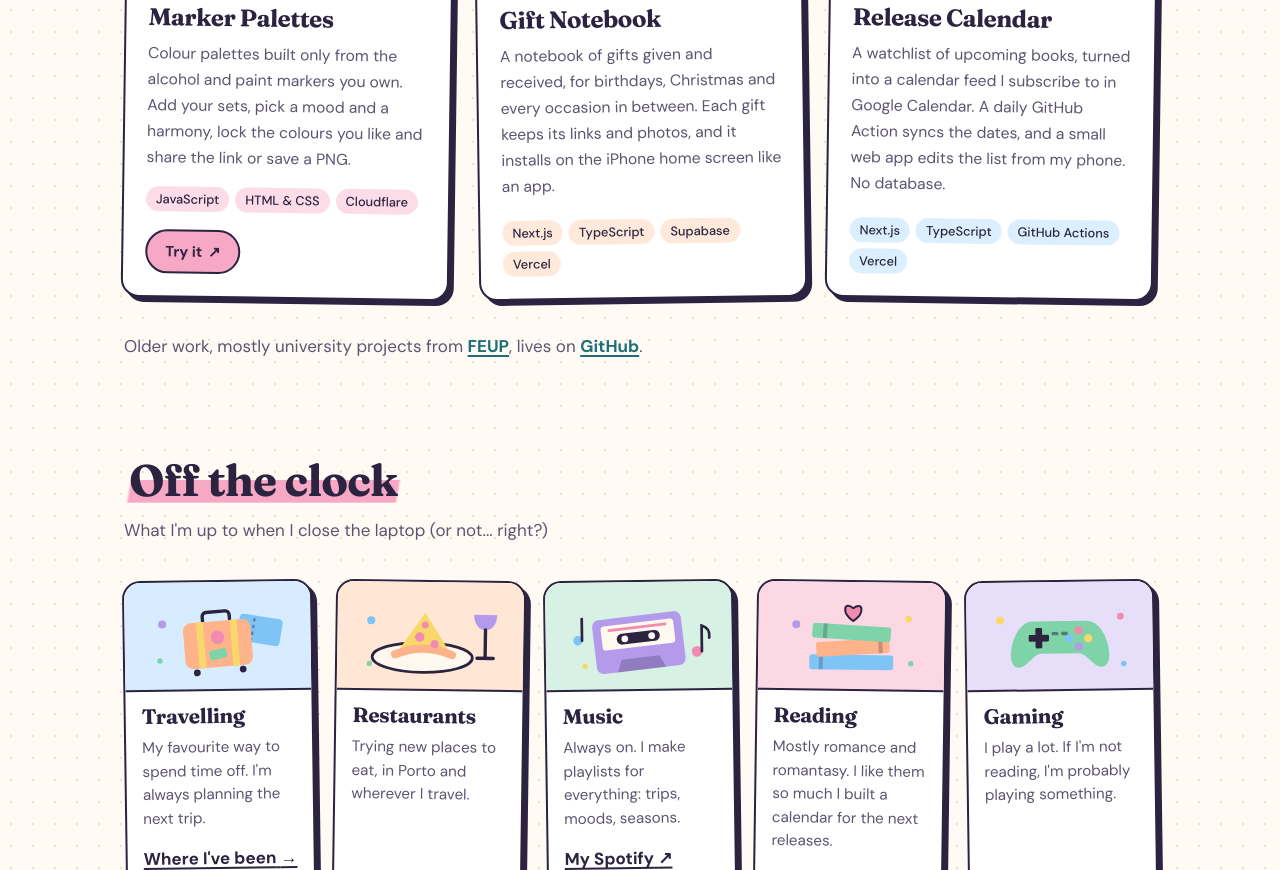
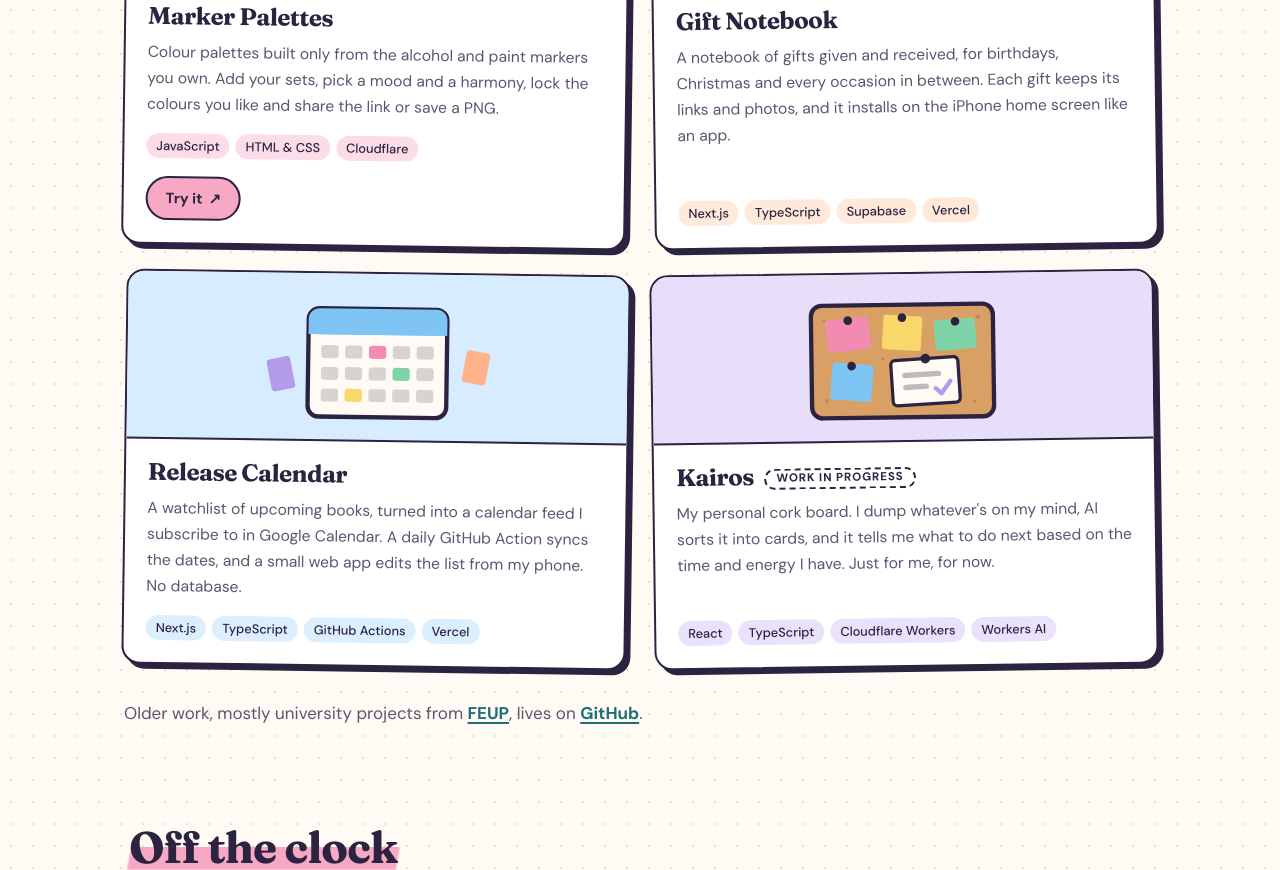
Before and after one commit to biam05/biam05.github.io, a plain HTML site: page index.html in a window 1280 px wide. Shown: the part 3103-3973 px from the top of the page. Drawn offline with Linux system fonts and the light colour scheme.

Commit message:
Add Kairos project card

```diff
--- a/index.html
+++ b/index.html
@@ -298,6 +298,40 @@
             </ul>
           </div>
         </article>
+
+        <article class="card" style="--c: var(--lilac)">
+          <div class="card-art" aria-hidden="true">
+            <svg viewBox="0 0 240 120" class="art-kairos">
+              <rect x="36" y="8" width="168" height="104" rx="10" fill="#D9A066" stroke="var(--ink)" stroke-width="4"/>
+              <g fill="#B07A45" opacity=".55">
+                <circle cx="50" cy="96" r="2"/><circle cx="102" cy="58" r="1.6"/><circle cx="190" cy="20" r="2"/><circle cx="186" cy="98" r="1.6"/><circle cx="48" cy="22" r="1.6"/><circle cx="146" cy="100" r="2"/>
+              </g>
+              <rect x="50" y="20" width="40" height="30" rx="3" fill="#F28BB0" transform="rotate(-6 70 35)"/>
+              <rect x="102" y="18" width="36" height="32" rx="3" fill="#F9D86B" transform="rotate(4 120 34)"/>
+              <rect x="150" y="22" width="38" height="28" rx="3" fill="#7FD3A8" transform="rotate(-4 169 36)"/>
+              <rect x="54" y="62" width="38" height="34" rx="3" fill="#7EC4F5" transform="rotate(5 73 79)"/>
+              <g transform="rotate(-3 141 79)">
+                <rect x="110" y="58" width="62" height="42" rx="4" fill="var(--paper)" stroke="var(--ink)" stroke-width="3"/>
+                <rect x="120" y="70" width="36" height="5" rx="2.5" fill="var(--ink)" opacity=".3"/>
+                <rect x="120" y="81" width="24" height="5" rx="2.5" fill="var(--ink)" opacity=".3"/>
+                <path d="M150 86l5 5 9-11" fill="none" stroke="#B49AEB" stroke-width="4" stroke-linecap="round" stroke-linejoin="round"/>
+              </g>
+              <g fill="var(--ink)">
+                <circle cx="70" cy="22" r="4"/><circle cx="120" cy="20" r="4"/><circle cx="169" cy="24" r="4"/><circle cx="73" cy="64" r="4"/><circle cx="141" cy="58" r="4.5"/>
+              </g>
+            </svg>
+          </div>
+          <div class="card-body">
+            <h3>Kairos <span class="wip" data-i18n="p.wip">Work in progress</span></h3>
+            <p data-i18n="p.kairos">My personal cork board. I dump whatever's on my mind, AI sorts it into cards, and it tells me what to do next based on the time and energy I have. Just for me, for now.</p>
+            <ul class="tags">
+              <li>React</li>
+              <li>TypeScript</li>
+              <li>Cloudflare Workers</li>
+              <li>Workers AI</li>
+            </ul>
+          </div>
+        </article>
       </div>
 
       <p class="more">
--- a/main.js
+++ b/main.js
@@ -52,6 +52,8 @@ const translations = {
     "p.prendas": "Um caderno de prendas dadas e recebidas, para aniversários, Natal e todas as ocasiões pelo meio. Cada prenda guarda links e fotos, e instala-se no ecrã principal do iPhone como uma app.",
     "p.calendar": "Uma lista de livros que vão sair, transformada num calendário que subscrevo no Google Calendar. Uma GitHub Action sincroniza as datas todos os dias e uma pequena web app edita a lista a partir do telemóvel. Sem base de dados.",
     "p.open": "Experimenta",
+    "p.wip": "Em construção",
+    "p.kairos": "O meu quadro de cortiça pessoal. Despejo o que tenho na cabeça, a IA arruma tudo em cartões e diz-me o que fazer a seguir, conforme o tempo e a energia que tenho. Só para mim, por agora.",
     "projects.more": "Trabalho mais antigo, sobretudo projetos da",
     "projects.moreB": ", está no",
     "offline.title": "Fora do trabalho",
--- a/styles.css
+++ b/styles.css
@@ -539,7 +539,7 @@ h3 {
 
 .cards {
   display: grid;
-  grid-template-columns: repeat(3, 1fr);
+  grid-template-columns: repeat(2, 1fr);
   gap: 24px;
   margin-top: 32px;
 }
@@ -591,6 +591,20 @@ h3 {
 
 .card h3 {
   font-size: 1.5rem;
+}
+
+.wip {
+  display: inline-block;
+  margin-left: 6px;
+  padding: 2px 10px;
+  border: 2px dashed var(--ink);
+  border-radius: 999px;
+  font-family: var(--font-body);
+  font-size: 0.72rem;
+  font-weight: 700;
+  letter-spacing: 0.08em;
+  text-transform: uppercase;
+  vertical-align: middle;
 }
 
 .card p {
```
